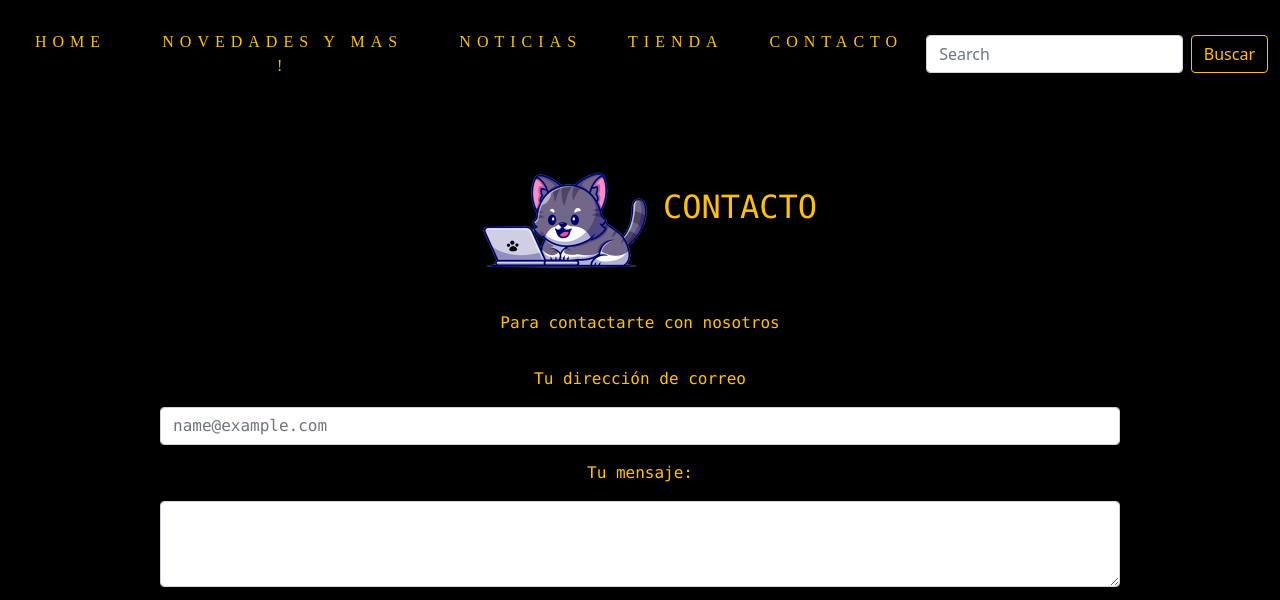
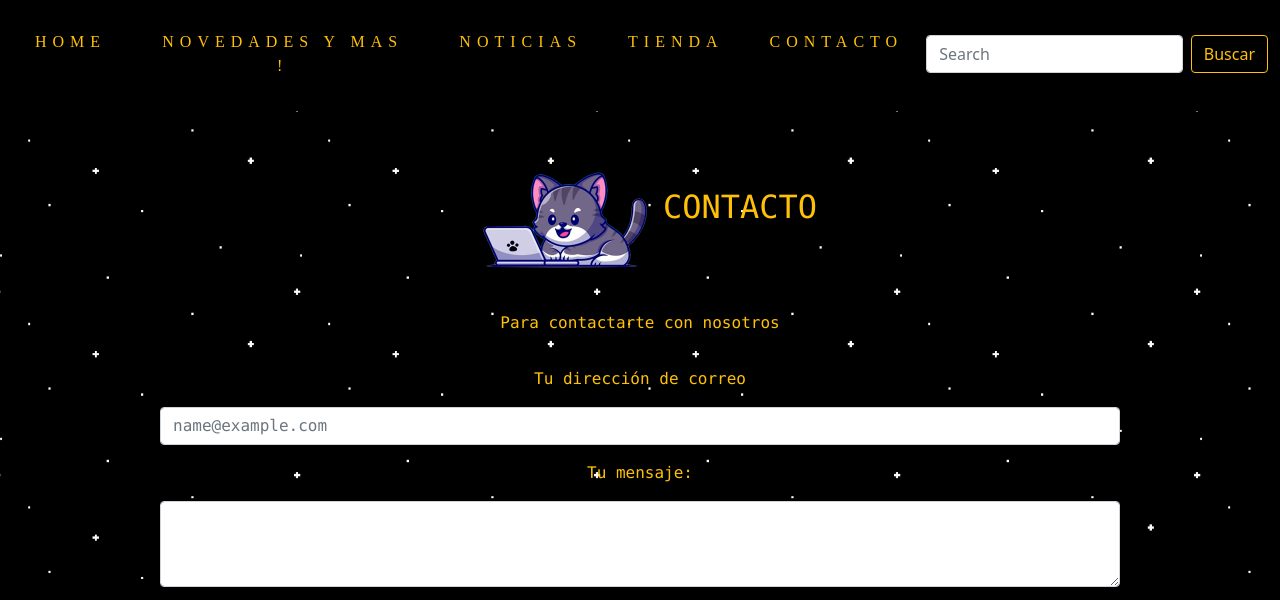
Before and after one commit to stresha/benito_games_proyecto, a website: page pages/contacto.html in a window 1280 px wide. Shown: the part 191-791 px from the top of the page. Drawn offline with nearby package versions, Linux system fonts and the light colour scheme; files whose address does not match are found by name; a web font is replaced by a local one.

Commit message:
arreglo fondo contacto + title

```diff
--- a/pages/contacto.html
+++ b/pages/contacto.html
@@ -13,7 +13,7 @@
     <link href="https://cdn.jsdelivr.net/npm/bootstrap@5.1.3/dist/css/bootstrap.min.css" rel="stylesheet" integrity="sha384-1BmE4kWBq78iYhFldvKuhfTAU6auU8tT94WrHftjDbrCEXSU1oBoqyl2QvZ6jIW3" crossorigin="anonymous"> <!--boot cdm-->
     <!--CSS -->
     <link rel="stylesheet" href="../css/main.css">
-    <title>CONTACTO</title>
+    <title>Contacto | Benito Games</title>
 </head>
 <body  class="cuerpo__contacto bg-black">
   <div class="cuerpo__banner d-flex justify-content-center align-items-center">
--- a/scss/pages/_cuerpo.scss
+++ b/scss/pages/_cuerpo.scss
@@ -16,7 +16,7 @@
     font-family: 'Josefin Sans', sans-serif;
 }
 
-.cuerpo_contacto {
+.cuerpo__contacto {
     background-image:  url(../multimedia/img/contacto/snow.png);
     background-size: 300px;
     animation: snow 40s linear infinite;
```
Also changed, not shown: pages/noticias.html (+1 -1 lines), pages/novedades.html (+1 -1 lines), css/main.css.
